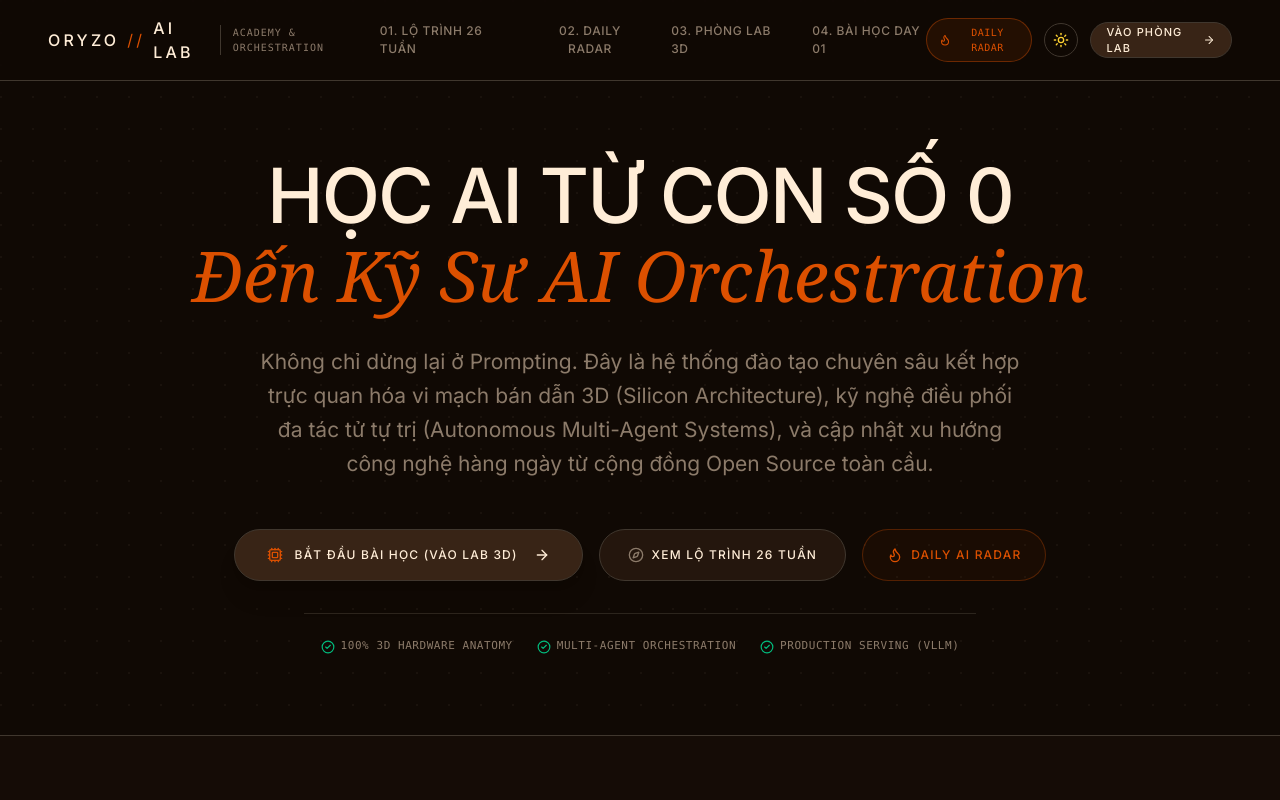
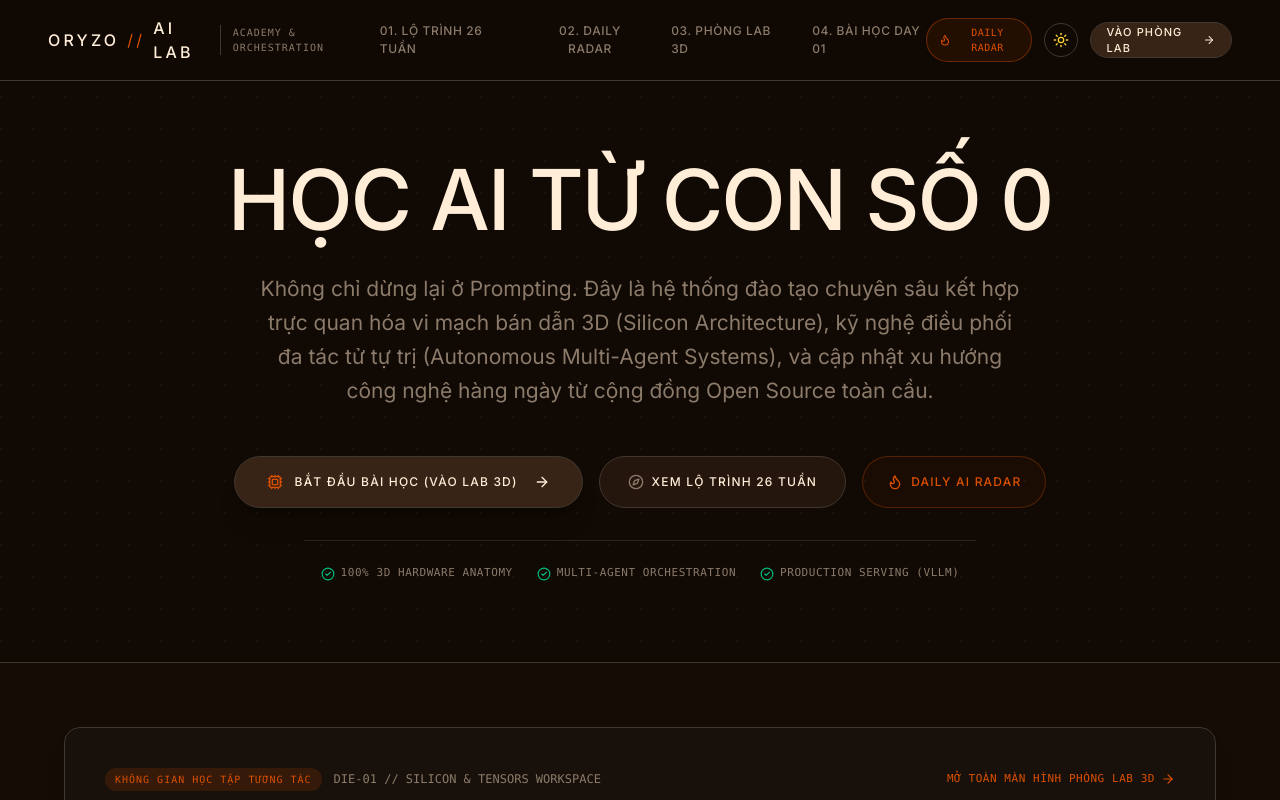
Before and after one commit to HuongDS/ai_learning, a Next.js app: page / in a window 1280 px wide. Shown: the top 800 px of the page. Built offline with nearby package versions, Linux system fonts and the light colour scheme.

Commit message:
refactor(home): remove secondary italic title from hero

```diff
--- a/src/app/page.tsx
+++ b/src/app/page.tsx
@@ -136,13 +136,10 @@ export default function WelcomePage() {
 
         <div className="relative max-w-6xl mx-auto flex flex-col items-center text-center space-y-8 z-10">
           {/* Giant Hero Title */}
-          <div className="space-y-2">
-            <h1 className="text-[36px] sm:text-[56px] md:text-[68px] lg:text-[76px] font-medium uppercase tracking-tight text-[var(--text-primary)] leading-[0.94]">
+          <div>
+            <h1 className="text-[40px] sm:text-[64px] md:text-[76px] lg:text-[84px] font-medium uppercase tracking-tight text-[var(--text-primary)] leading-[0.95]">
               HỌC AI TỪ CON SỐ 0
             </h1>
-            <span className="block text-[32px] sm:text-[50px] md:text-[62px] lg:text-[70px] font-serif italic text-[var(--accent-ember)] font-normal leading-[1.05]">
-              Đến Kỹ Sư AI Orchestration
-            </span>
           </div>
 
           {/* Editorial Subtitle */}
```
